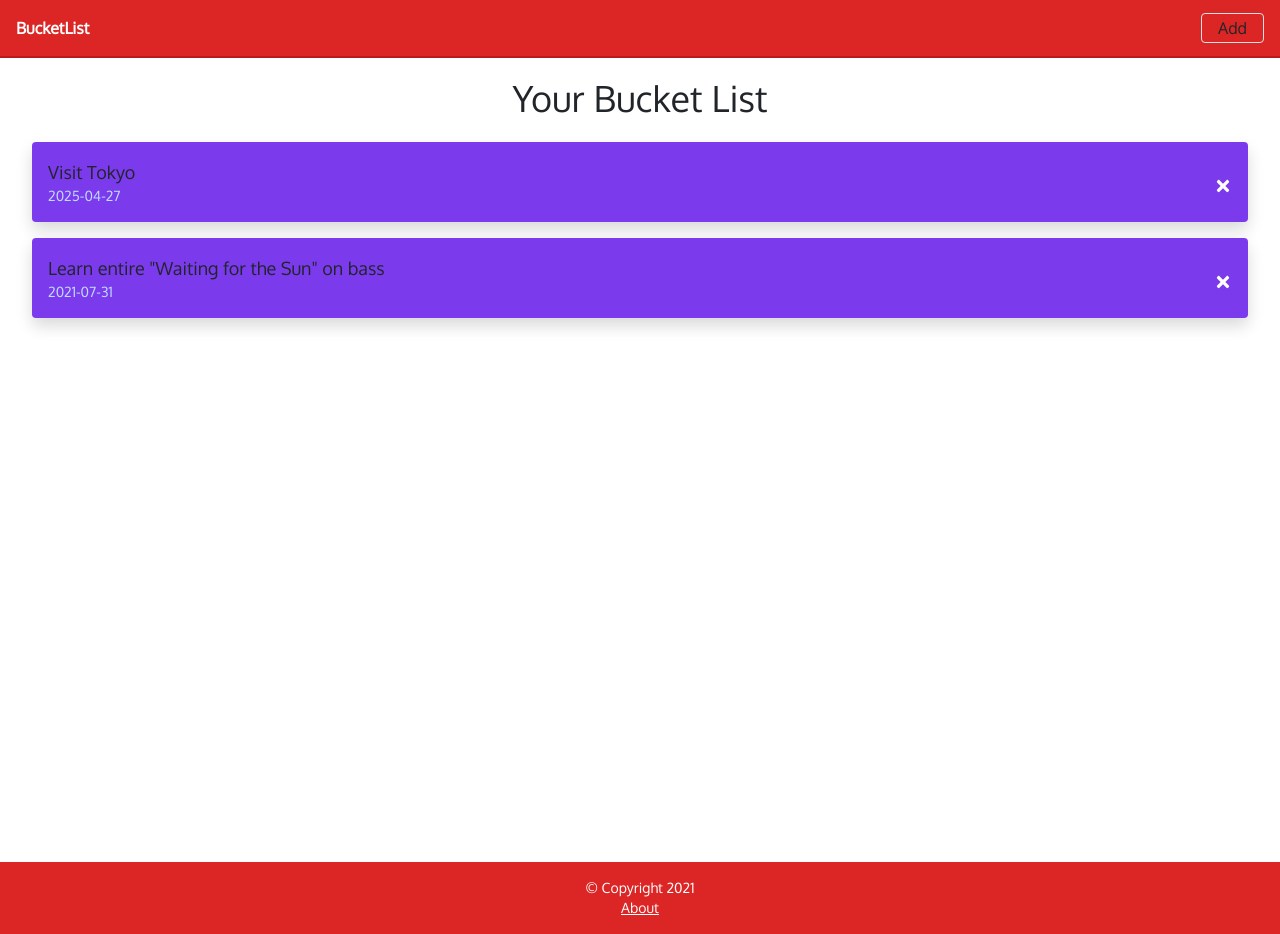
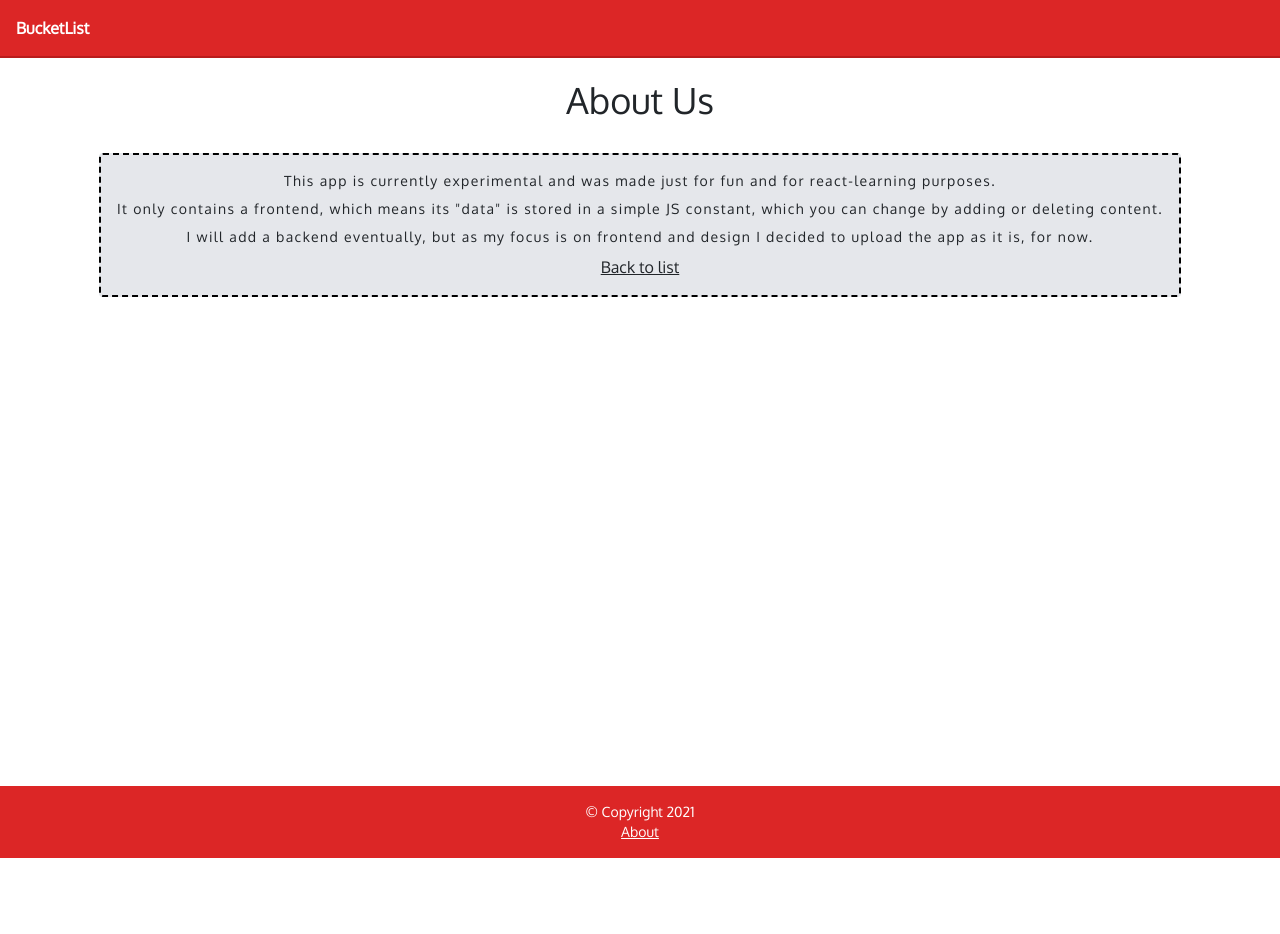
Before and after one commit to MillieSchmidt/reactbucketlist, a React (Create React App) app: page / in a window 1280 px wide. After the commit the page ends 858 px from the top, so only its background shows below. Built offline with nearby package versions, Linux system fonts and the light colour scheme; data requests are answered from the project's data file.

Commit message:
made app frontend only, no backend

```diff
--- a/package.json
+++ b/package.json
@@ -27,7 +27,7 @@
   "scripts": {
     "build:css": "postcss src/index.css -o src/tailwind.css",
     "watch:css": "postcss src/index.css -o src/tailwind.css -w",
-    "start": "json-server --watch db.json --port 5000",
+    "start": "react-scripts start",
     "build": "react-scripts build",
     "test": "react-scripts test",
     "eject": "react-scripts eject",
--- a/src/App.css
+++ b/src/App.css
@@ -1,6 +1,7 @@
 body {
   font-family: 'Oxygen', sans-serif;
   background-color: white;
+  text-align: center;
 }
 
 .item-title {
@@ -21,41 +22,17 @@ body {
   color: rgb(191, 219, 254);
 }
 
-.App {
-  text-align: center;
+.flex-box {
+  display: flex;
+  flex-flow: column nowrap;
+  align-items: center;
 }
 
-.App-logo {
-  height: 40vmin;
-  pointer-events: none;
+.border-dashed {
+  border: 2px dashed black;
 }
 
-@media (prefers-reduced-motion: no-preference) {
-  .App-logo {
-    animation: App-logo-spin infinite 20s linear;
-  }
+.about-p {
+  width: 10rem;
+  overflow-x: hidden;
 }
-
-.App-header {
-  background-color: #282c34;
-  min-height: 100vh;
-  display: flex;
-  flex-direction: column;
-  align-items: center;
-  justify-content: center;
-  font-size: calc(10px + 2vmin);
-  color: white;
-}
-
-.App-link {
-  color: #61dafb;
-}
-
-@keyframes App-logo-spin {
-  from {
-    transform: rotate(0deg);
-  }
-  to {
-    transform: rotate(360deg);
-  }
-}
--- a/src/App.js
+++ b/src/App.js
@@ -7,49 +7,35 @@ import Add from './views/Add';
 import About from './views/About';
 import './App.css';
 
+// make "database" in const just to show frontend skills
+// make object "items"
 function App() {
+  const [items = [
+    {
+      title: "Visit Tokyo",
+      deadline: "12/3/2027",
+      id: 1
+    },
+    {
+      title: "Learn to surf",
+      deadline: "12/1/2025",
+      id: 2
+    }
+  ], setItems] = useState(false);
+
   const [showAddItem, setShowAddItem] = useState(false);
-
-  const [items, setItems] = useState(false);
-
-  useEffect(() => {
-    const getItems = async () => {
-      const itemsFromServer = await fetchItems();
-      setItems(itemsFromServer);
-    }
-
-    getItems();
-  }, [])
-
-  // Fetch Items
-  const fetchItems = async () => {
-    const res = await fetch('http://localhost:5000/items');
-    const data = await res.json();
-
-    return data;
-  }
+  // Show Items
+  useEffect((items) => {
+    setItems(items);
+  }, []);
 
   // Add Item
-  const addItem = async (item) => {
-    const res = await fetch('http://localhost:5000/items', {
-      method: 'POST',
-      headers: {
-        'Content-type': 'application/json',
-      },
-      body: JSON.stringify(item)
-    });
-
-    const data = await res.json();
-
-    setItems([...items, data]);
+  const addItem = (item) => {
+    setItems([...items, item]);
   }
 
   // Delete Item
-  const deleteItem = async (id) => {
-    await fetch(`http://localhost:5000/items/${id}`, {
-      method: 'DELETE'
-    });
-
+  const deleteItem = (id) => {
     setItems(items.filter((item) => item.id !== id));
   }
 
@@ -60,11 +46,11 @@ function App() {
 
         <div>
           <Switch>
-            <Route exact path="/">
+            <Route path="/list">
               {showAddItem && <Add onAdd={addItem} />}
               <Home items={items} onDelete={deleteItem} />
             </Route>
-            <Route path="/about">
+            <Route exact path="/">
               <About />
             </Route>
           </Switch>
--- a/src/components/Footer.js
+++ b/src/components/Footer.js
@@ -6,7 +6,7 @@ function Footer() {
         <footer className="bg-red-600 text-white text-center text-sm p-3 absolute bottom-0 w-full">
             &copy; Copyright 2021 <br />
 
-            <Link to="/about" className="underline hover:text-white hover:no-underline">
+            <Link exact to="/" className="underline hover:text-white hover:no-underline">
                 About
             </Link>
         </footer>
--- a/src/components/Header.js
+++ b/src/components/Header.js
@@ -12,9 +12,9 @@ function Header({ showAdd, showAddItem }) {
                     BucketList
                 </span>
 
-                {location.pathname === '/' && <AddItem showAdd={showAdd} showAddItem={showAddItem} />}
+                {location.pathname === '/list' && <AddItem showAdd={showAdd} showAddItem={showAddItem} />}
             </header>
-            {location.pathname === '/' && <h1 className="text-4xl text-center bg-white py-3 mt-1">Your Bucket List</h1>}
+            {location.pathname === '/list' && <h1 className="text-4xl text-center bg-white py-3 mt-1">Your Bucket List</h1>}
         </div>
     );
 }
--- a/src/views/About.js
+++ b/src/views/About.js
@@ -3,19 +3,15 @@ import { Link } from 'react-router-dom';
 
 function About() {
     return (
-        <div className="min-h-screen">
+        <div className="min-h-screen flex-box">
             <div className="text-4xl text-center bg-white py-3 mt-1">
-                <h1 className="">About Us</h1>
+                <h1 className="mb-3">About Us</h1>
             </div>
-            <div className="flex items-center flex-col p-3 bg-gray-200 mx-5 rounded text-center">
-                <h3 className="text-lg font-bold m-3">Bucket lists are important!</h3>
-                <p className="w-full">This is why it's important that you'll have a simple, easy to use app, for keeping all
-                    of your goals. We decided to create this app just for fun, and we hope it'll help you fulfill your dreams.
-                </p>
-                <p className="w-full">This app is currently experimental and was made just for fun and for react-learning purposes.
-                    It might still have a few bugs, so don't judge it too harshly. It's just my own fun project.
-                </p>
-                <Link exact to="/" className="cursor-pointer underline my-2 py-1 px-3 rounded hover:no-underline hover:text-black mt-5">
+            <div className="p-3 bg-gray-200 mx-5 rounded border-dashed">
+                <p className="mb-2 text-sm tracking-widest">This app is currently experimental and was made just for fun and for react-learning purposes.</p>
+                <p className="mb-2 text-sm tracking-widest">It only contains a frontend, which means its "data" is stored in a simple JS constant, which you can change by adding or deleting content.</p>
+                <p className="mb-2 text-sm tracking-widest">I will add a backend eventually, but as my focus is on frontend and design I decided to upload the app as it is, for now.</p>
+                <Link to="/list" className="cursor-pointer underline my-2 py-1 px-3 rounded hover:no-underline hover:text-black">
                     Back to list
                 </Link>
             </div>
--- a/src/views/Add.js
+++ b/src/views/Add.js
@@ -3,6 +3,7 @@ import React, { useState } from 'react';
 const Add = ({ onAdd }) => {
     const [title, setItem] = useState('');
     const [deadline, setDate] = useState('');
+    const [id, setId] = useState(3);
 
     const onSubmit = (e) => {
         e.preventDefault();
@@ -15,10 +16,11 @@ const Add = ({ onAdd }) => {
             return;
         }
 
-        onAdd({ title, deadline });
+        onAdd({ title, deadline, id });
 
         setItem('');
         setDate('');
+        setId(id + 1);
     }
 
     return (
@@ -31,6 +33,7 @@ const Add = ({ onAdd }) => {
                 <label className="text-center">What excites you?</label>
                 <input type="text" placeholder="Add item..." className="border pl-1 m-1 w-full" value={title} onChange={(e) => setItem(e.target.value)} />
                 <input type="date" className="border m-1 text-center w-10/12" value={deadline} onChange={(e) => setDate(e.target.value)} />
+                <input type="date" className="border m-1 text-center w-10/12" value={id} readOnly hidden />
                 <input type="submit" value="Add Item" className="bg-blue-500 w-full rounded border p-1 mt-3 text-white text-center hover:bg-purple-600 hover:text-white" />
             </form>
 
```
